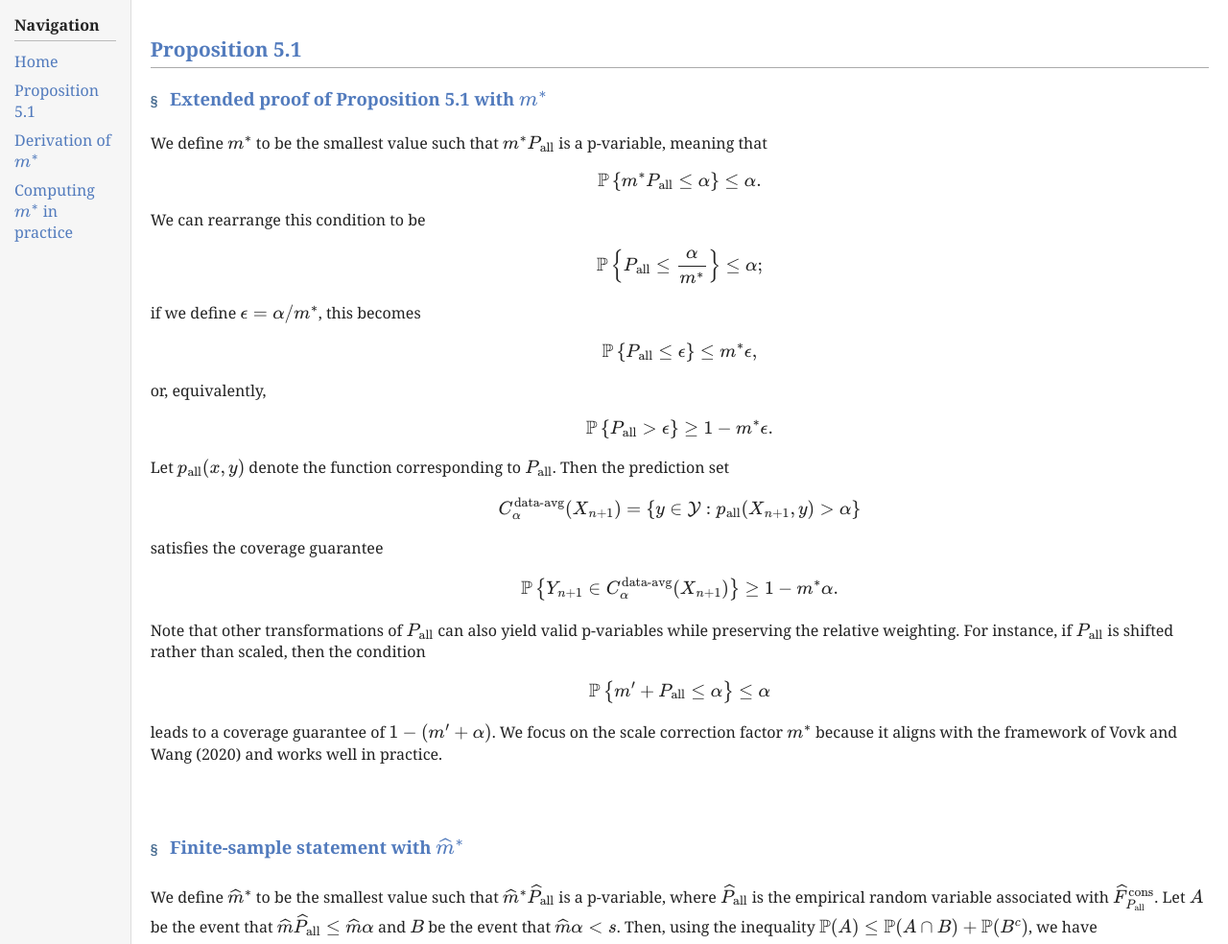
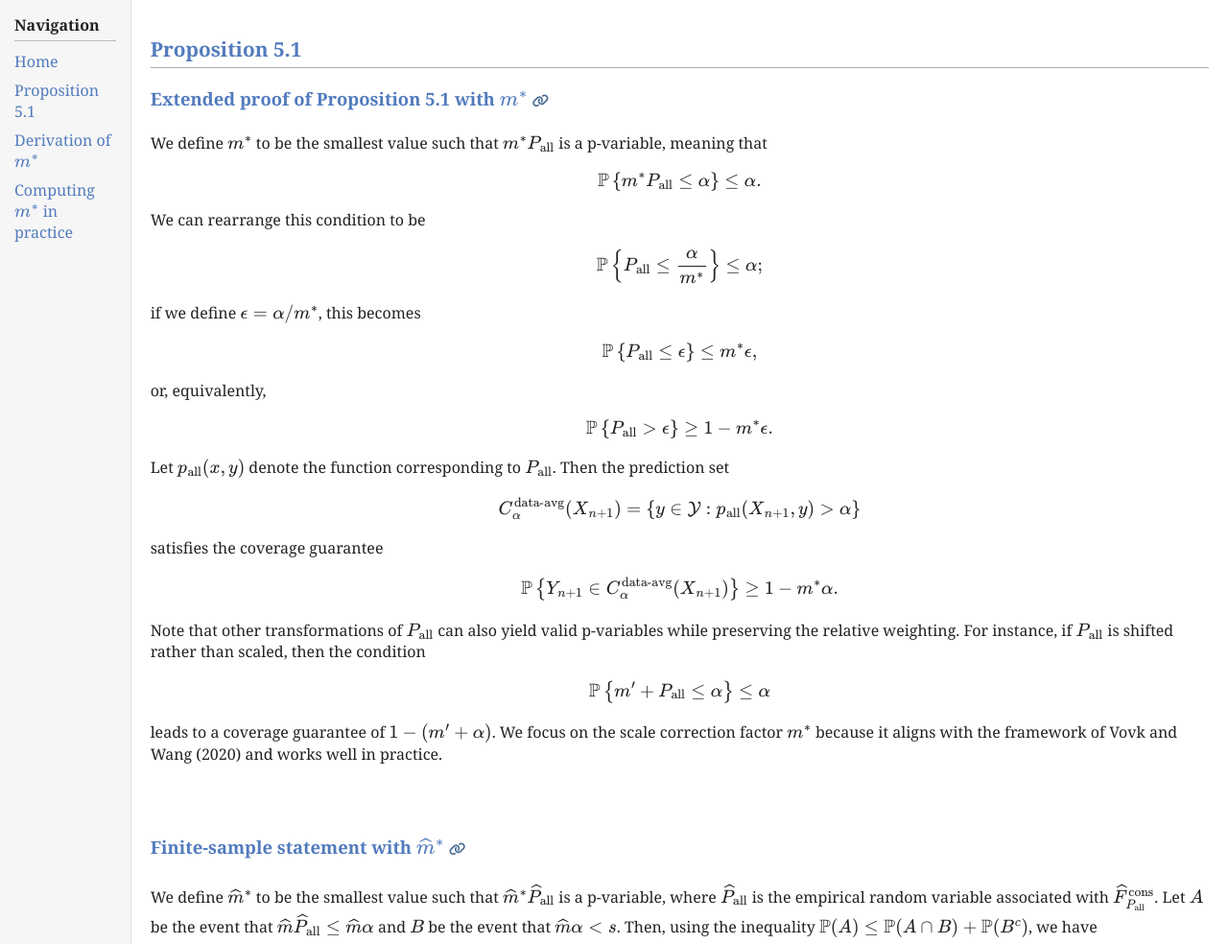
Before and after one commit to math-imposter/math-imposter.github.io, a Jekyll site: the page built from pages/proposition-5-1.html, in a window 1280 px wide. Shown: the top 984 px of the page at 96% size. Built offline with Jekyll 4.4.1, drawn with Linux system fonts in a browser that asks for light colours.

Commit message:
anchor link

```diff
--- a/_layouts/default.html
+++ b/_layouts/default.html
@@ -17,6 +17,7 @@
   };
   </script>
   <script src="https://cdn.jsdelivr.net/npm/mathjax@3/es5/tex-mml-chtml.js"></script>
+  <link rel="stylesheet" href="https://cdnjs.cloudflare.com/ajax/libs/font-awesome/6.5.0/css/all.min.css">
 </head>
 
 <body>
--- a/pages/proposition-5-1.html
+++ b/pages/proposition-5-1.html
@@ -7,8 +7,10 @@ permalink: /proposition-5-1
 <h2>Proposition 5.1</h2>
 
 <h3 id="extended-proof">
-  <a href="#extended-proof" class="anchor-link" aria-label="Link to Section: Extended proof of Proposition 5.1 with m*">§</a>
   Extended proof of Proposition 5.1 with \(m^*\)
+  <a href="#extended-proof" class="anchor-link" aria-label="Link to Section: Extended proof of Proposition 5.1 with m*">
+    <i class="fas fa-link"></i>
+  </a>
 </h3>
 
 We define \(m^*\) to be the smallest value such that \(m^* P_{\text{all}}\) is a p-variable, meaning that
@@ -44,8 +46,10 @@ Note that other transformations of \(P_{\text{all}}\) can also yield valid p-var
 leads to a coverage guarantee of \(1 - (m' + \alpha)\). We focus on the scale correction factor \(m^*\) because it aligns with the framework of Vovk and Wang (2020) and works well in practice.
 
 <h3 id="finite-sample" style="margin-top: 4em;">
-  <a href="#finite-sample" class="anchor-link" aria-label="Link to Section: Finite-sample statement with m-hat star">§</a>
   Finite-sample statement with \( \widehat{m}^* \)
+  <a href="#finite-sample" class="anchor-link" aria-label="Link to Section: Finite-sample statement with m-hat star">
+    <i class="fas fa-link"></i>
+  </a>
 </h3>
 
 We define \(\widehat{m}^*\) to be the smallest value such that \(\widehat{m}^* \widehat{P}_{\text{all}}\) is a p-variable, where \(\widehat{P}_{\text{all}}\) is the empirical random variable associated with \(\widehat{F}^{\text{cons}}_{P_{\text{all}}}\).
```
